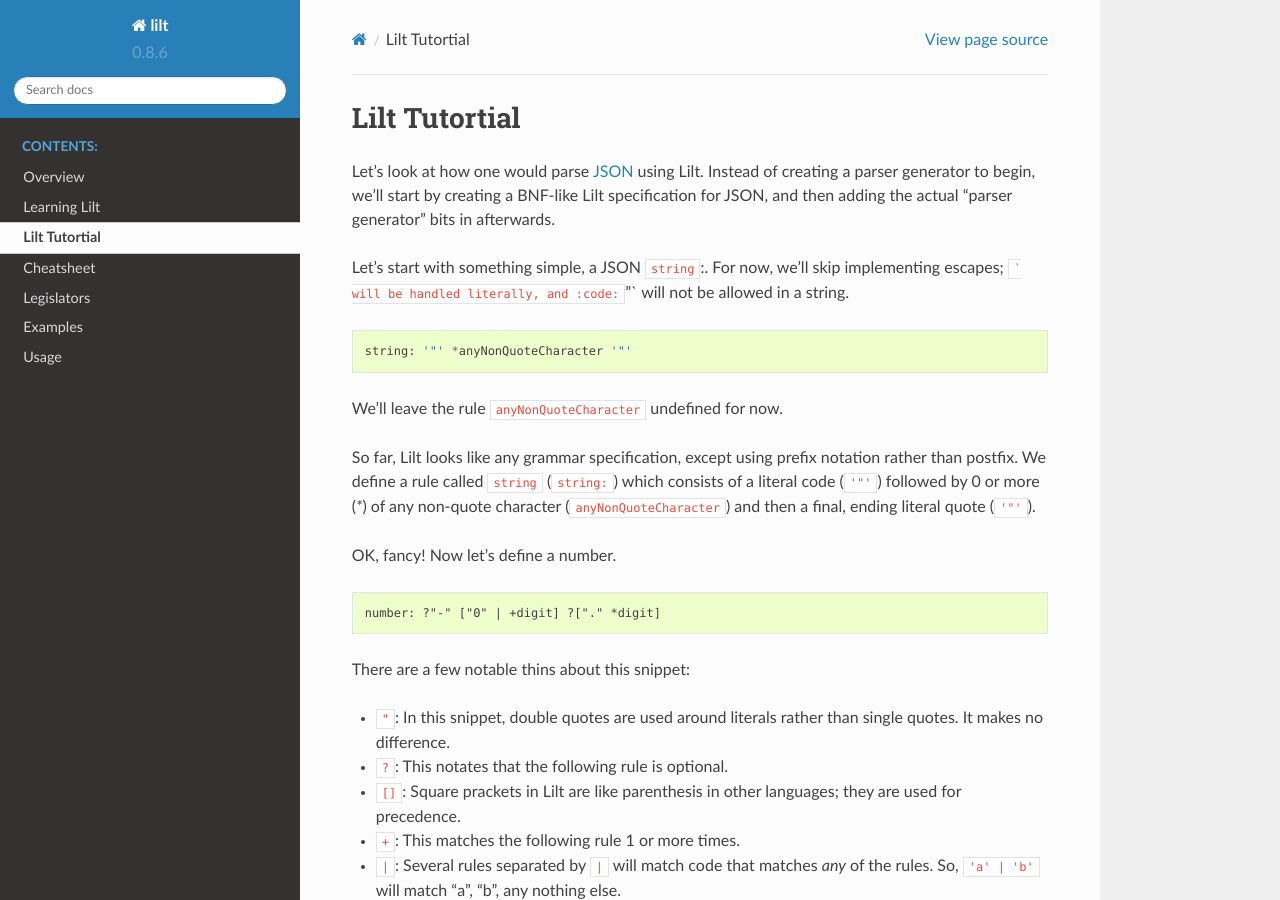
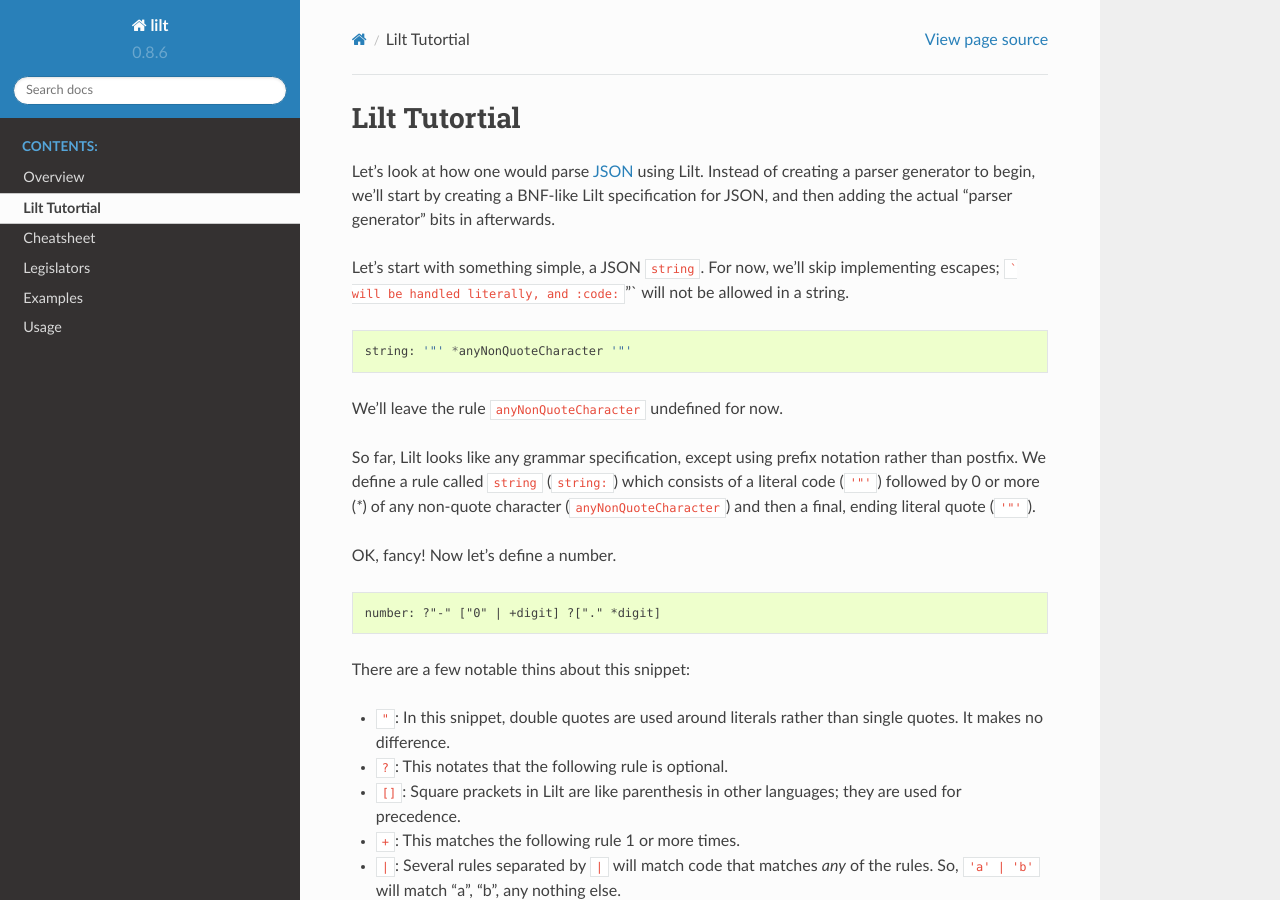
Before and after one commit to Quelklef/lilt, a Sphinx documentation site: the page built from docs/tutortial.rst, in a window 1280 px wide and 900 px high. Built offline with Sphinx 7.4.7 and the Read the Docs theme 2.0.0, drawn with Linux system fonts in a browser that asks for light colours.

Commit message:
docs fixed

```diff
--- a/docs/overview.rst
+++ b/docs/overview.rst
@@ -10,6 +10,6 @@ Lilt specifications look very similar to `Backus-Naur form`_, but have extra syn
 generator rather than just a grammar specification.
 
 Learning Lilt
-=============
+-------------
 
 To learn Lilt, it's recommended to start with the tutortial.
--- a/docs/tutortial.rst
+++ b/docs/tutortial.rst
@@ -8,7 +8,7 @@ Let's look at how one would parse `JSON`_ using Lilt. Instead of creating a pars
 begin, we'll start by creating a BNF-like Lilt specification for JSON, and then adding the
 actual "parser generator" bits in afterwards.
 
-Let's start with something simple, a JSON :code:`string`:. For now, we'll skip implementing
+Let's start with something simple, a JSON :code:`string`. For now, we'll skip implementing
 escapes; :code:`\` will be handled literally, and :code:`"` will not be allowed in a string.
 
 .. code-block::
```
